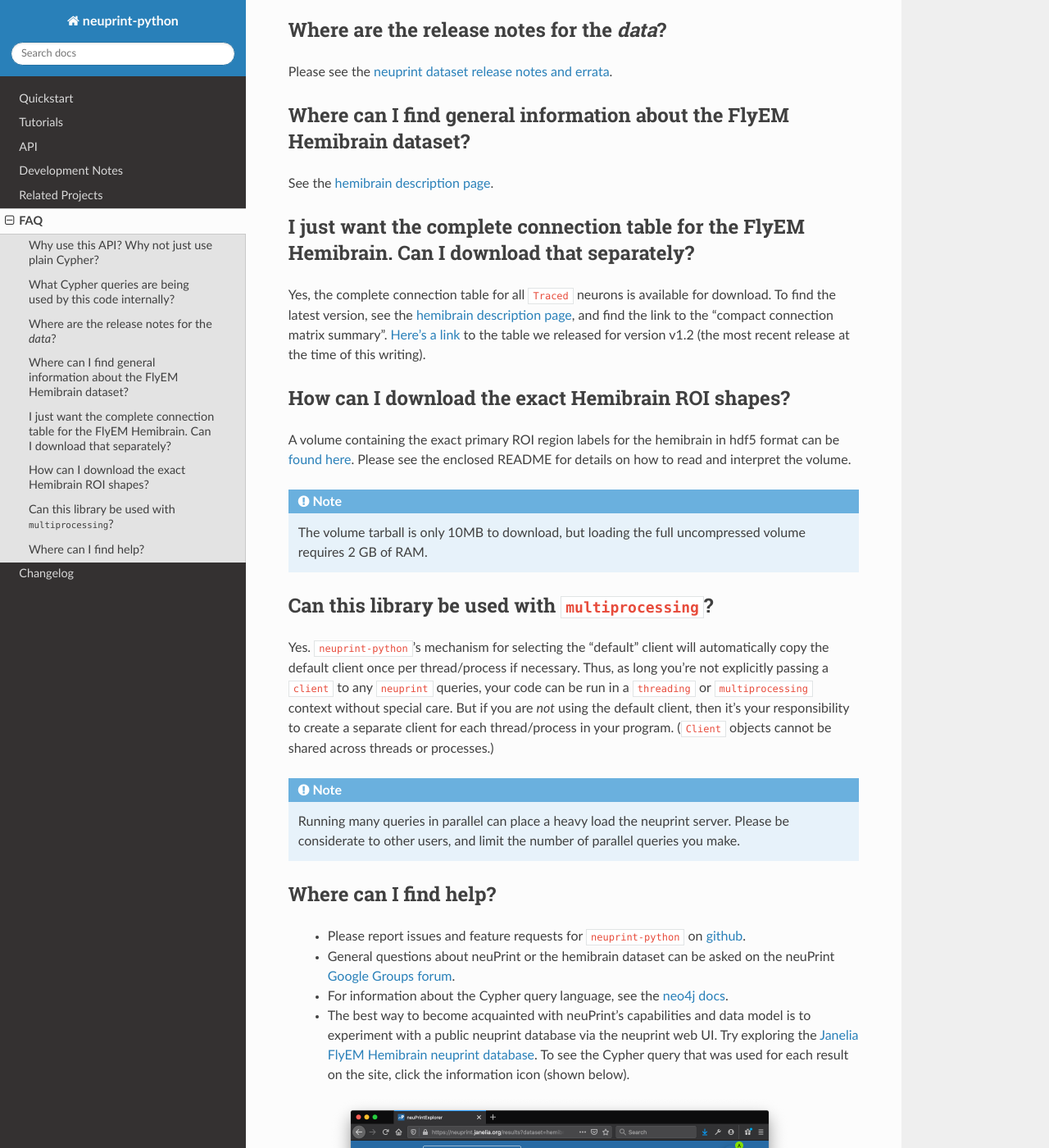
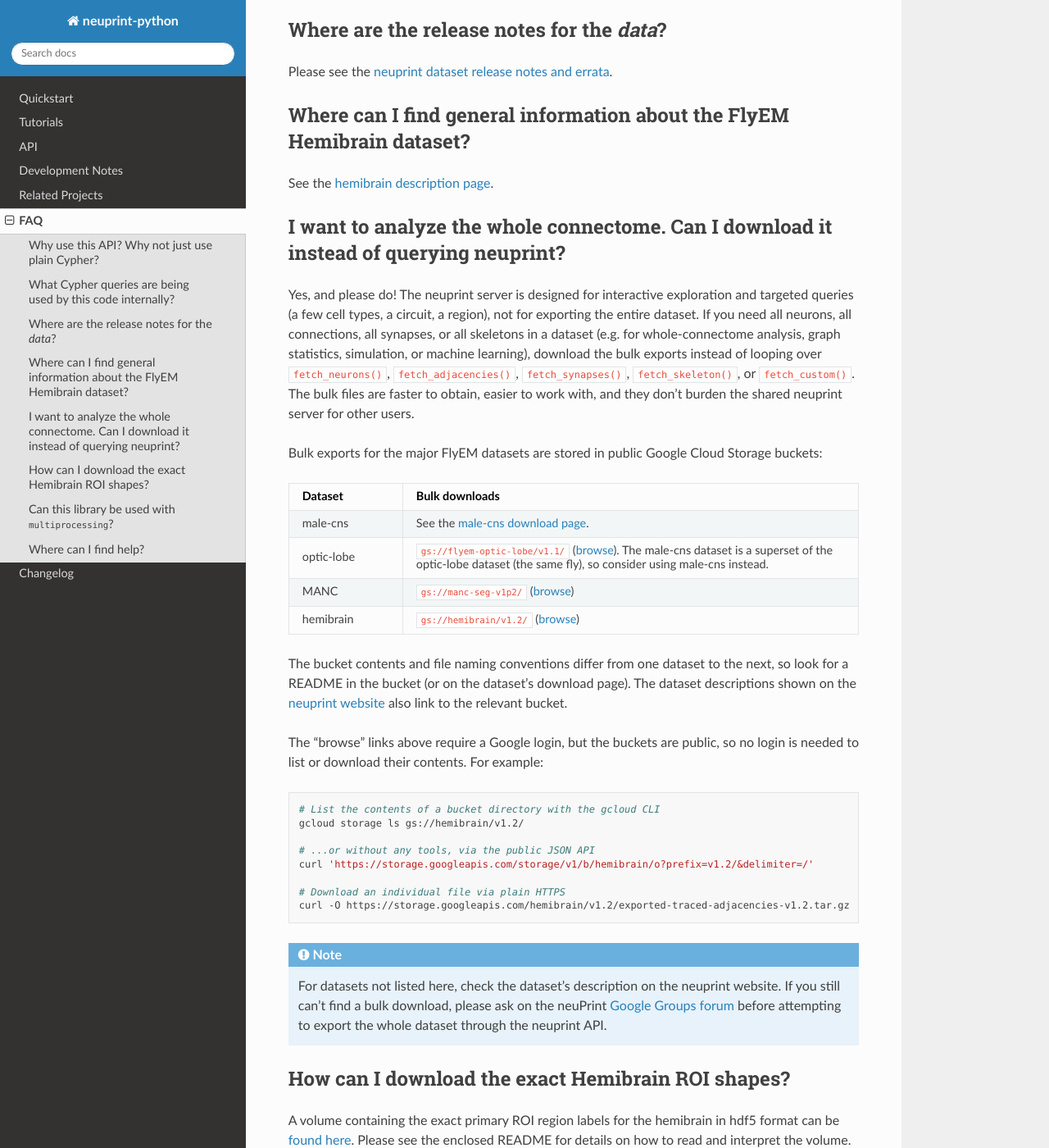
Before and after one commit to connectome-neuprint/neuprint-python, a Sphinx documentation site: the page built from docs/source/faq.rst, in a window 1280 px wide and 1400 px high, scrolled down 860 px. Shown: the whole window at 82% size. Built offline with Sphinx 7.4.7 and the Read the Docs theme 3.1.0, drawn with Linux system fonts in a browser that asks for light colours; pages that are not in the unit, such as notebooks, are missing from menus.

Commit message:
docs: Add notes suggesting bulk downloads for whole-connectome analyses

```diff
--- a/docs/source/faq.rst
+++ b/docs/source/faq.rst
@@ -51,14 +51,66 @@ Where can I find general information about the FlyEM Hemibrain dataset?
 See the `hemibrain description page <https://www.janelia.org/project-team/flyem/hemibrain>`_.
 
 
-I just want the complete connection table for the FlyEM Hemibrain. Can I download that separately?
---------------------------------------------------------------------------------------------------
+.. _bulk-downloads:
 
-Yes, the complete connection table for all ``Traced`` neurons is available for download.
-To find the latest version, see the `hemibrain description page <https://www.janelia.org/project-team/flyem/hemibrain>`_,
-and find the link to the "compact connection matrix summary".
-`Here's a link <https://storage.cloud.google.com/hemibrain/v1.2/exported-traced-adjacencies-v1.2.tar.gz>`_
-to the table we released for version v1.2 (the most recent release at the time of this writing).
+I want to analyze the whole connectome. Can I download it instead of querying neuprint?
+---------------------------------------------------------------------------------------
+
+Yes, and please do!  The neuprint server is designed for interactive exploration and
+targeted queries (a few cell types, a circuit, a region), not for exporting the entire dataset.
+If you need all neurons, all connections, all synapses, or all skeletons in a dataset
+(e.g. for whole-connectome analysis, graph statistics, simulation, or machine learning),
+download the bulk exports instead of looping over ``fetch_neurons()``, ``fetch_adjacencies()``,
+``fetch_synapses()``, ``fetch_skeleton()``, or ``fetch_custom()``.
+The bulk files are faster to obtain, easier to work with, and they don't burden the shared
+neuprint server for other users.
+
+Bulk exports for the major FlyEM datasets are stored in public Google Cloud Storage buckets:
+
+.. list-table::
+   :header-rows: 1
+   :widths: 20 80
+
+   * - Dataset
+     - Bulk downloads
+   * - male-cns
+     - See the `male-cns download page <https://male-cns.janelia.org/download>`_.
+   * - optic-lobe
+     - ``gs://flyem-optic-lobe/v1.1/``
+       (`browse <https://console.cloud.google.com/storage/browser/flyem-optic-lobe/v1.1/>`__).
+       The male-cns dataset is a superset of the optic-lobe dataset (the same fly), so consider using male-cns instead.
+   * - MANC
+     - ``gs://manc-seg-v1p2/``
+       (`browse <https://console.cloud.google.com/storage/browser/manc-seg-v1p2/>`__)
+   * - hemibrain
+     - ``gs://hemibrain/v1.2/``
+       (`browse <https://console.cloud.google.com/storage/browser/hemibrain/v1.2>`__)
+
+The bucket contents and file naming conventions differ from one dataset to the next,
+so look for a README in the bucket (or on the dataset's download page).
+The dataset descriptions shown on the `neuprint website <https://neuprint.janelia.org>`_
+also link to the relevant bucket.
+
+The "browse" links above require a Google login, but the buckets are public, so no login
+is needed to list or download their contents.  For example:
+
+.. code-block:: bash
+
+    # List the contents of a bucket directory with the gcloud CLI
+    gcloud storage ls gs://hemibrain/v1.2/
+
+    # ...or without any tools, via the public JSON API
+    curl 'https://storage.googleapis.com/storage/v1/b/hemibrain/o?prefix=v1.2/&delimiter=/'
+
+    # Download an individual file via plain HTTPS
+    curl -O https://storage.googleapis.com/hemibrain/v1.2/exported-traced-adjacencies-v1.2.tar.gz
+
+.. note::
+
+    For datasets not listed here, check the dataset's description on the neuprint website.
+    If you still can't find a bulk download, please ask on the neuPrint
+    `Google Groups forum <https://groups.google.com/forum/#!forum/neuprint>`_
+    before attempting to export the whole dataset through the neuprint API.
 
 
 How can I download the exact Hemibrain ROI shapes?
```
Also changed, not shown: 4 other files.
